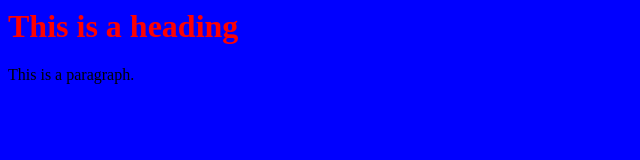
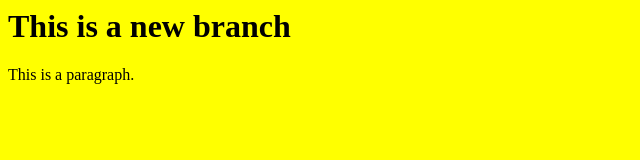
Before and after one commit to MaryemGhobber/myproject, a plain HTML site: page index.html in a window 1280 px wide. Shown: the whole page, without its empty margins (0-640 px from the left). Drawn offline with Linux system fonts and the light colour scheme.

Commit message:
changing style for the title

```diff
--- a/index.html
+++ b/index.html
@@ -6,7 +6,7 @@
 </head>
 
 <body>
-  <h1>This is a heading</h1>
+  <h1>This is a new branch</h1>
   <p>This is a paragraph.</p>
   <script src="app.js"> </script>
 </body>
--- a/style.css
+++ b/style.css
@@ -1,5 +1,5 @@
 h1{
-color:red;}
+color:black;}
 body{
-	background-color : blue;
+	background-color : yellow;
 }
```
